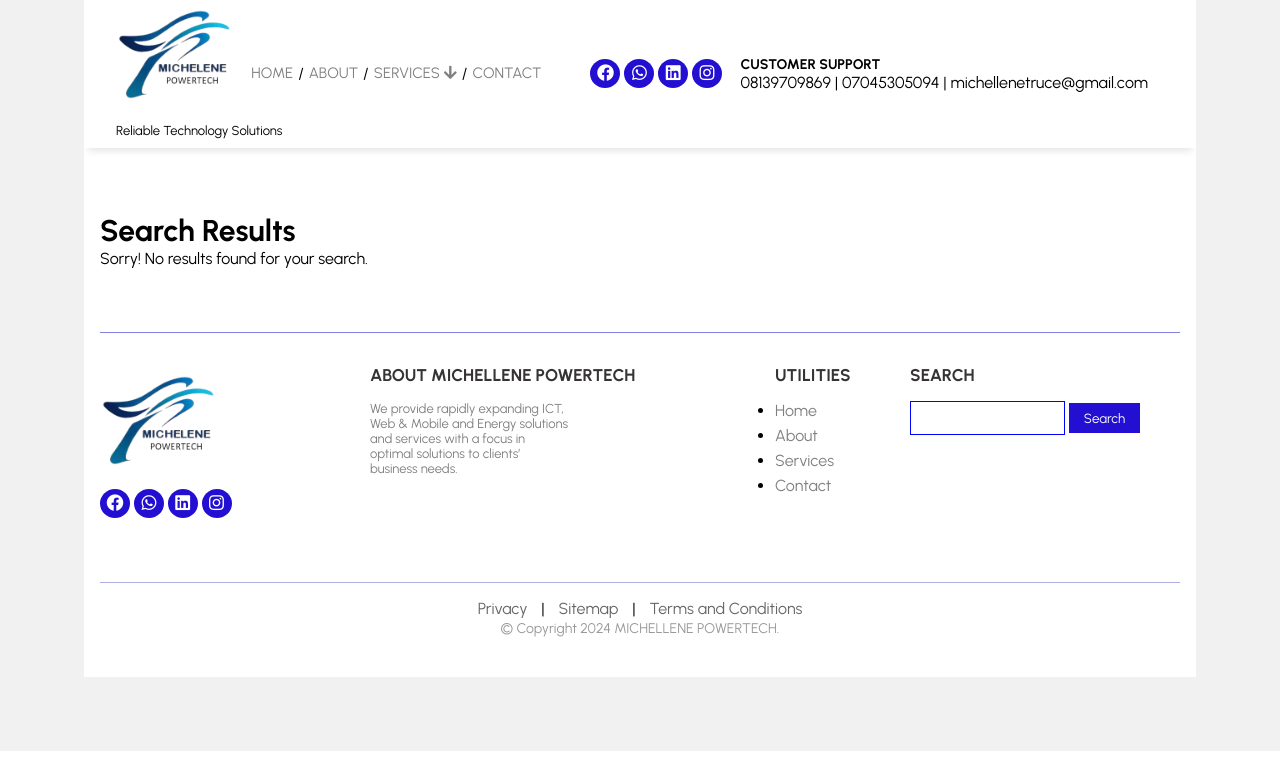
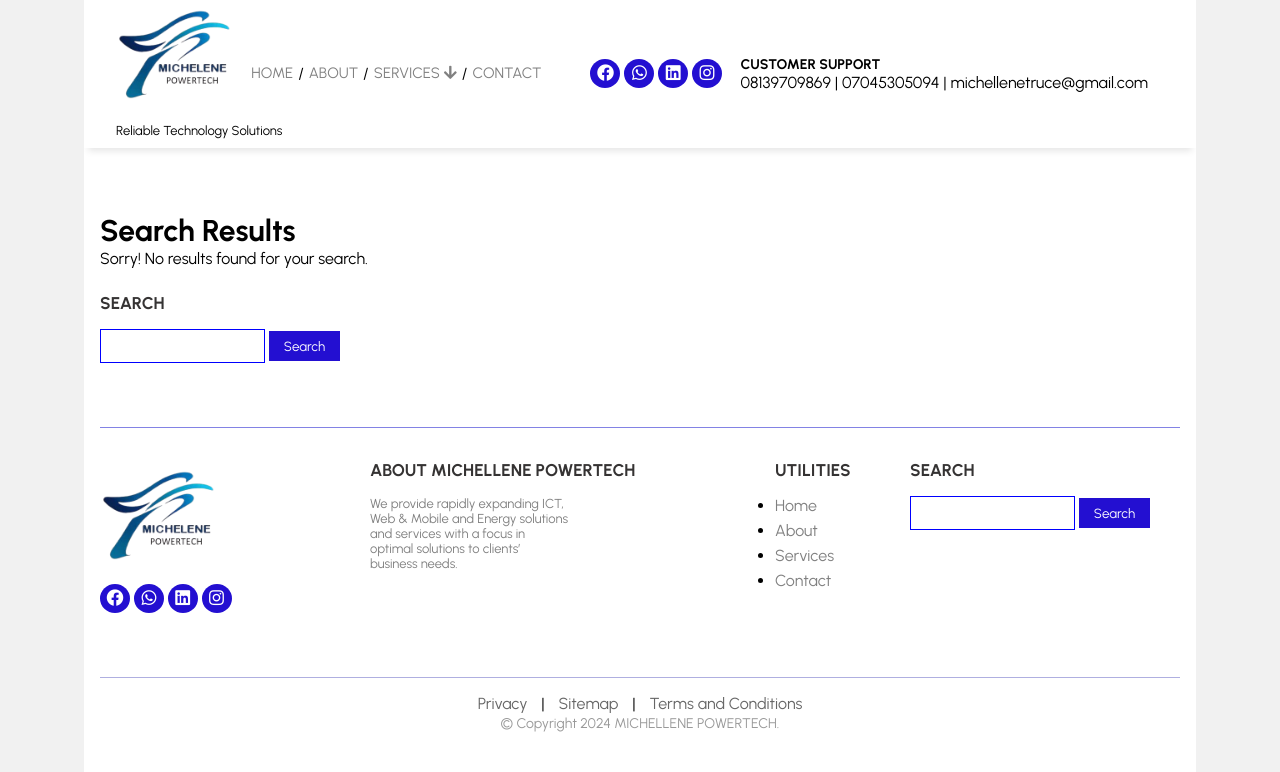
Before and after one commit to micheal4067/myProjects, a PHP site: page /search.html in a window 1280 px wide. Shown: the part 49-821 px from the top of the page. Before the commit the page ends 800 px from the top, so only its background shows below. Run offline with PHP 8.4, Linux system fonts and the light colour scheme.

Commit message:
Add files via upload

```diff
--- a/contact.html
+++ b/contact.html
@@ -232,7 +232,6 @@
           <button id="search-btn">Search</button>
         </div>
       </footer>
-
       <div class="footer">
         <span class="footer-links">
           <a href="#">Privacy</a> |
@@ -241,7 +240,6 @@
         </span><br>
         <span class="copyright">&copy; Copyright 2024 MICHELLENE POWERTECH.</span>
       </div>
-
     </div>
     </main>
   </div>
--- a/css/contact.css
+++ b/css/contact.css
@@ -14,10 +14,6 @@
 
 .contact-wrapper{
   width: 100%;
-}
-
-.page{
-  min-width: 333px;
 }
 
 .map{
--- a/css/electric.css
+++ b/css/electric.css
@@ -68,9 +68,6 @@
   margin-left: 3rem;
   margin-bottom: 3rem;
 }
-.page{
-  min-width: 333px;
-}
 
 footer{
   border-top: 1px solid rgb(115, 115, 165);
--- a/css/footer.css
+++ b/css/footer.css
@@ -45,6 +45,10 @@
   color: rgb(53, 51, 51);
 }
 
+.footer-search input{
+  padding-left: 10px;
+}
+
 .footer-utility li{
   margin-bottom: 6px;
 }
@@ -74,7 +78,6 @@
   width: 100%;
   margin-top: 1rem;
   padding-bottom: 2.5rem;
-  min-width: 333px;
 
 }
 
@@ -103,10 +106,6 @@
     padding-left: 1rem;
   }
 
-  .foot-copy{
-    min-width: 300px;
-
-  }
 
   footer .about-footer{
     margin-bottom: 1rem;
@@ -165,3 +164,9 @@
   }
 
   }
+
+  @media (max-width: 332px){
+    .foot-copy h1{
+      font-size: 13px;
+    }
+  }
--- a/css/general.css
+++ b/css/general.css
@@ -6,7 +6,6 @@
 
 body{
   background-color:#f1f1f1;
-
 }
 
 main{
@@ -23,6 +22,7 @@
   background-color: white;
   overflow-x: hidden;
   max-width: 1700px;
+  min-width: 287px;
 }
 
 .top-btn {
--- a/css/header.css
+++ b/css/header.css
@@ -1,7 +1,7 @@
 .blank-border{
   background-color:#17125a;
   height: 3rem;
-  min-width: 333px;
+  min-width: 287px;
 }
 
 .hamb-menu{
@@ -249,3 +249,9 @@
   }
 
 }
+
+@media (max-width: 332px){
+  .m2-first-d .customer-support{
+   display: none;
+  }
+}
--- a/css/side-bar.css
+++ b/css/side-bar.css
@@ -20,8 +20,8 @@
   justify-content: center;
   align-items: flex-start;
   flex-direction: column;
-  cursor: pointer;
   padding-left: 20px;
+  padding-top: 1rem;
 }
 
 .sidebar-link a{
@@ -29,6 +29,11 @@
   color: white;
   font-size: 17px;
   font-weight: bold;
+  transition: 0.5s;
+}
+
+.sidebar-link a:hover{
+  color: gold;
 }
 
 .sidebar-link:hover {
@@ -46,9 +51,13 @@
 .close-menu-image{
   padding: 10px;
   background-color: rgb(5, 21, 49);
+  position: absolute;
+  right: 0;
+  cursor: pointer;
 }
 .close-menu{
   margin: 0;
+
 }
 
 .dropdown-menus  li a{
@@ -73,8 +82,6 @@
   padding: 10px;
   position: absolute;
   list-style-type: none;
-
-
 }
 
 .services-link-container{
@@ -85,6 +92,7 @@
 .carret-img{
   width: 80%;
   height: 1dvh;
+  cursor: pointer;
 }
 
 .carret{
--- a/electric.html
+++ b/electric.html
@@ -204,7 +204,6 @@
             <button id="search-btn">Search</button>
           </div>
         </footer>
-
         <div class="footer">
           <span class="footer-links">
             <a href="#">Privacy</a> |
@@ -213,7 +212,6 @@
           </span><br>
           <span class="copyright">&copy; Copyright 2024 MICHELLENE POWERTECH.</span>
         </div>
-
       </div>
     </main>
   </div>
--- a/script/header.js
+++ b/script/header.js
@@ -13,11 +13,12 @@
 
   const toggleIcon = document.querySelector('.hamb-icon');
   const sideBar = document.querySelector('.sidebar');
-  const closeMenu = document.querySelector('.close-menu');
+  const closeMenu = document.querySelector('.close-menu-image');
   const dropMenu = document.querySelector('.dropdown-menus');
   const droparrow = document.querySelector('.carret');
   const changeCarret = document.querySelector('.carret');
-  const bodyMain = document.querySelector('main');
+  const bodyMain = document.querySelector('body');
+  const filterBody = document.querySelector('.page');
 
    document.querySelector('.m-logo-area').addEventListener('click', ()=>{
     window.location.href = './index.html';
@@ -28,20 +29,13 @@
  closeMenu.addEventListener('click',()=>{
   sideBar.style.display = 'none';
   dropMenu.style.display = 'none' ;
+  filterBody.style.filter = '';
   changeCarret.innerHTML = `<img src="./images/carret-right.png" class="carret-img">`;
   sideBar.style.width = '250px';
   display = false;
   document.body.style.overflow = '';
  });
- bodyMain.addEventListener('click',()=>{
-  sideBar.style.display = 'none';
-  dropMenu.style.display = 'none' ;
-  changeCarret.innerHTML = `<img src="./images/carret-right.png" class="carret-img">`;
-  sideBar.style.width = '250px';
-  display = false;
-  document.body.style.overflow = '';
 
- });
  droparrow.addEventListener('click', () => {
   if(!display){
     sideBar.style.width = '300px';
@@ -58,27 +52,39 @@
   }
 });
 
-toggleIcon.addEventListener('click', ()=>{
+  toggleIcon.addEventListener('click', (event)=>{
+    event.stopPropagation();
     sideBar.style.display = 'block';
+    filterBody.style.filter = 'brightness(40%)';
     boot();
     document.body.style.overflow = 'hidden';
     const checkWidth = ()=> {if (window.innerWidth > 771){
       sideBar.style.display = 'none';
    }}
    window.addEventListener('resize', checkWidth);
+   });
+
+    bodyMain.addEventListener('click',()=>{
+      sideBar.style.display = 'none';
+      dropMenu.style.display = 'none' ;
+      filterBody.style.filter = '';
+      changeCarret.innerHTML = `<img src="./images/carret-right.png" class="carret-img">`;
+      sideBar.style.width = '250px';
+      display = false;
+      document.body.style.overflow = '';
 
      });
 
  function boot(){
-  document.querySelector('.home-js').addEventListener('click',()=>{
+  document.querySelector('.home-js a').addEventListener('click',()=>{
     window.location.href = './index.html';
   });
 
-  document.querySelector('.about-js').addEventListener('click',()=>{
+  document.querySelector('.about-js a').addEventListener('click',()=>{
     window.location.href = './about.html';
   });
 
-  document.querySelector('.contact-js').addEventListener('click',()=>{
+  document.querySelector('.contact-js a').addEventListener('click',()=>{
     window.location.href = './contact.html';
   });
  }
--- a/search.html
+++ b/search.html
@@ -46,7 +46,7 @@
     </nav>
 
     <div class="blank-border"></div>
-    <div class="page" style="min-width: 333px;">
+    <div class="page">
       <header>
         <div class="m-first-d">
           <div class="m2-first-d">
@@ -121,7 +121,12 @@
     <main>
 
       <p class="search-r">Search Results</p>
-      <div id="search-results" style="padding-bottom: 4rem; border-bottom: 1px solid rgb(130, 130, 228);"></div>
+      <p id="search-results" ></p>
+      <div class="footer-search" style="padding-bottom: 4rem; border-bottom: 1px solid rgb(130, 130, 228);">
+        <h1 style="padding-top: 25px;">SEARCH</h1>
+        <input type="text" class="search-box" id="search-input">
+        <button id="search-btn">Search</button>
+      </div>
 
 
 
--- a/tech.html
+++ b/tech.html
@@ -197,7 +197,6 @@
             <button id="search-btn">Search</button>
           </div>
         </footer>
-
         <div class="footer">
           <span class="footer-links">
             <a href="#">Privacy</a> |
@@ -206,7 +205,6 @@
           </span><br>
           <span class="copyright">&copy; Copyright 2024 MICHELLENE POWERTECH.</span>
         </div>
-
       </div>
     </main>
   </div>
```
Also changed, not shown: about.html (+0 -7 lines), css/about.css (+11 -10 lines), css/index.css (+3 -8 lines), css/services.css (+8 -2 lines), index.html (+6 -6 lines), services.html (+1 -9 lines), web.html (+0 -11 lines). Lines whose indentation alone changed are shown as unchanged.
